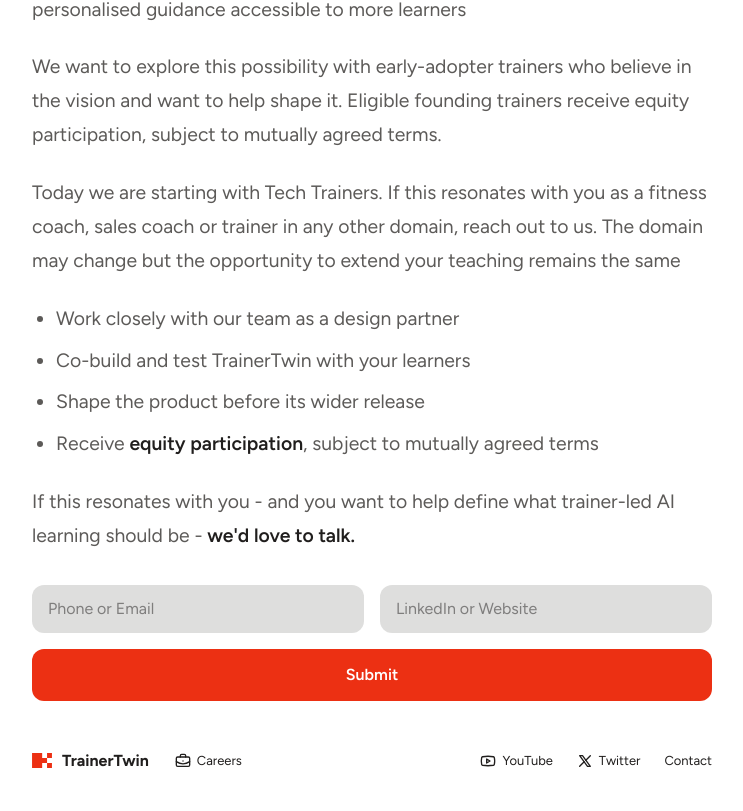
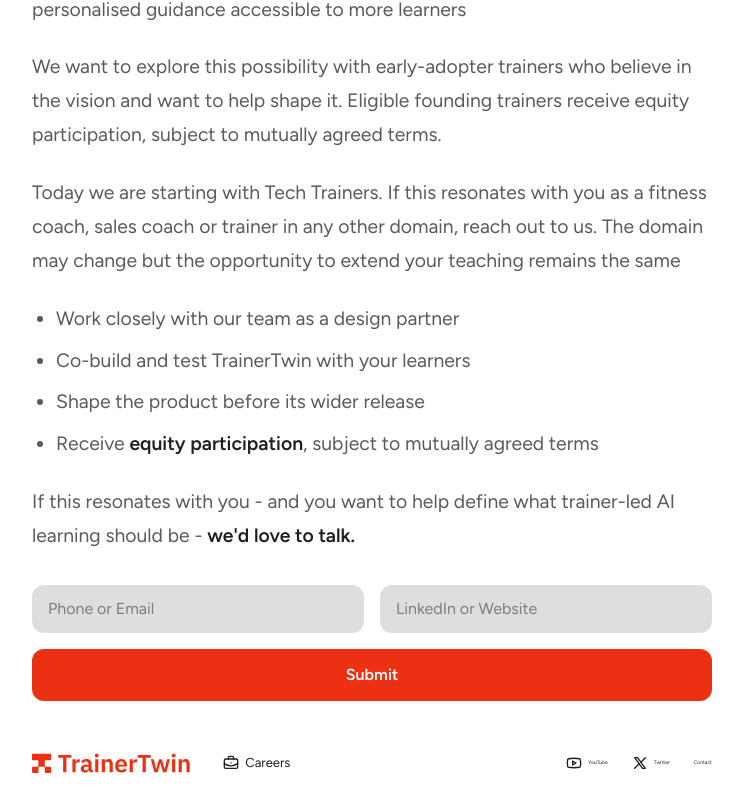
Before and after one commit to fl-dev-ops/trainer-twin-website, a Next.js app: page /invite in a window 1280 px wide. Shown: the part 3439-4250 px from the top of the page, without its empty margins (268-1011 px from the left). Built offline with nearby package versions, Linux system fonts and the light colour scheme.

Commit message:
update footer font size and invite video thumbnail

```diff
--- a/app/careers/page.tsx
+++ b/app/careers/page.tsx
@@ -188,7 +188,7 @@ export default function Careers() {
             </a>
           </div>
 
-          <div className="flex items-center gap-6 text-[13px] text-muted">
+          <div className="flex items-center gap-6 text-[5px] text-muted">
             <a
               href="https://www.youtube.com/@TrainerTwin"
               target="_blank"
--- a/app/invite/page.tsx
+++ b/app/invite/page.tsx
@@ -433,21 +433,12 @@ export default function ComingSoon() {
       >
         <div className="max-w-170 mx-auto flex flex-col sm:flex-row justify-between items-start sm:items-center gap-6">
           <div className="flex items-center gap-2.5">
-            <svg
-              width="20"
-              height="15"
-              viewBox="0 0 61 46"
-              fill="none"
-              xmlns="http://www.w3.org/2000/svg"
-            >
-              <path
-                d="M31 15H46V31H31V46H0V0H31V15ZM61 46H46V31H61V46ZM61 15H46V0H61V15Z"
-                fill="#EC3013"
-              />
-            </svg>
-            <span className="font-figtree font-bold text-[16px]">
-              TrainerTwin
-            </span>
+            {/* eslint-disable-next-line @next/next/no-img-element */}
+            <img
+              src="/logo-withname.svg"
+              alt="TrainerTwin"
+              className="h-7 w-auto"
+            />
             <a
               href="/careers"
               className="ml-4 flex items-center gap-1.5 text-[13px] text-muted hover:text-brand transition-colors no-underline!"
@@ -461,7 +452,7 @@ export default function ComingSoon() {
             </a>
           </div>
 
-          <div className="flex items-center gap-6 text-[13px] text-muted">
+          <div className="flex items-center gap-6 text-[5px] text-muted">
             <a
               href="https://www.youtube.com/@TrainerTwin"
               target="_blank"
```
Also changed, not shown: public/youtube_thumbnail.webp.
